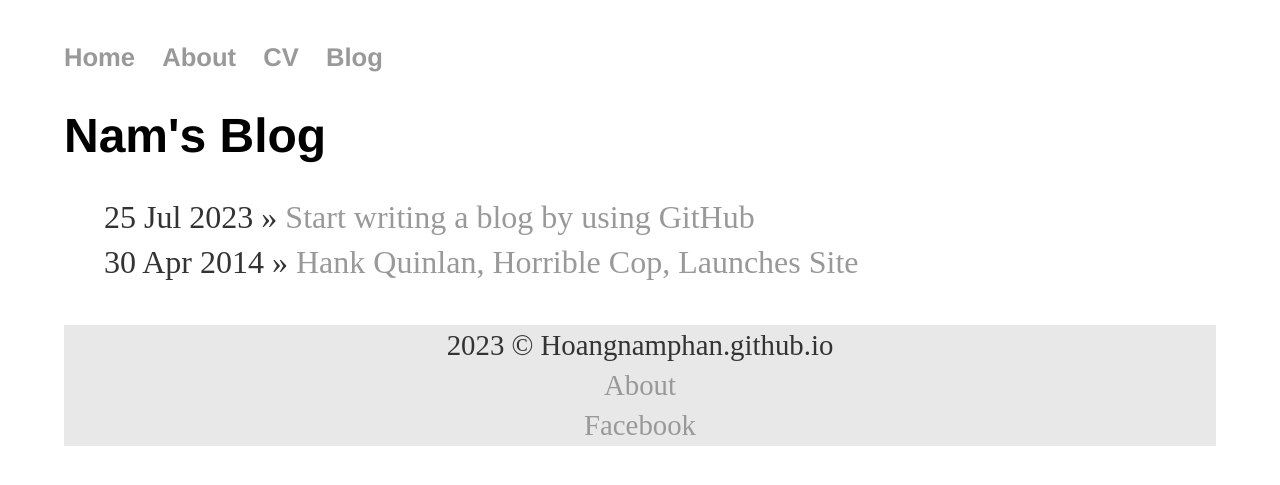
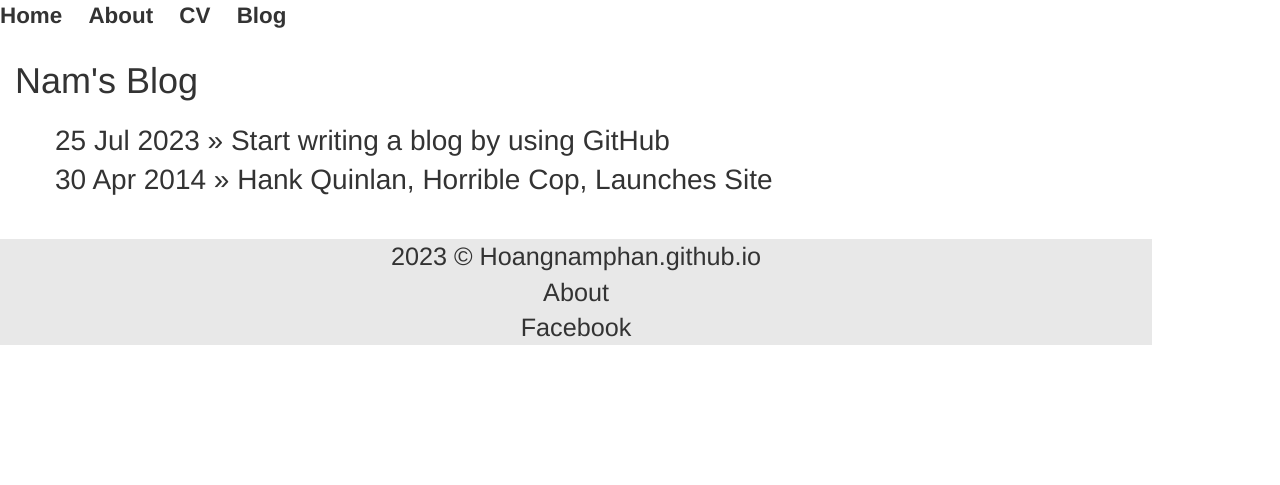
Before and after one commit to hoAngnaMPHan/hoangnamphan.github.io, a Jekyll site: the page built from blog/index.html, in a window 1280 px wide. Shown: the top 485 px of the page. Built offline with Jekyll 4.4.1, drawn with Linux system fonts in a browser that asks for light colours; nearby versions of some CDN libraries.

Commit message:
Update index.html

```diff
--- a/blog/index.html
+++ b/blog/index.html
@@ -9,4 +9,9 @@ title: Nam's Blog
     <li> <span>{{ post.date | date_to_string }}</span> &raquo; <a href="{{ post.url }}" title="{{ post.title }}">{{ post.title }}</a></li>
   {% endfor %}
 
+   <link href="https://maxcdn.bootstrapcdn.com/bootstrap/3.3.7/css/bootstrap.min.css" rel="stylesheet">
+<link href="/css/latest-posts.css" rel="stylesheet">
+<script src="https://ajax.googleapis.com/ajax/libs/jquery/3.1.1/jquery.min.js"></script>
+<script src="https://maxcdn.bootstrapcdn.com/bootstrap/3.3.7/js/bootstrap.min.js"></script>
+
 </ul>
```
